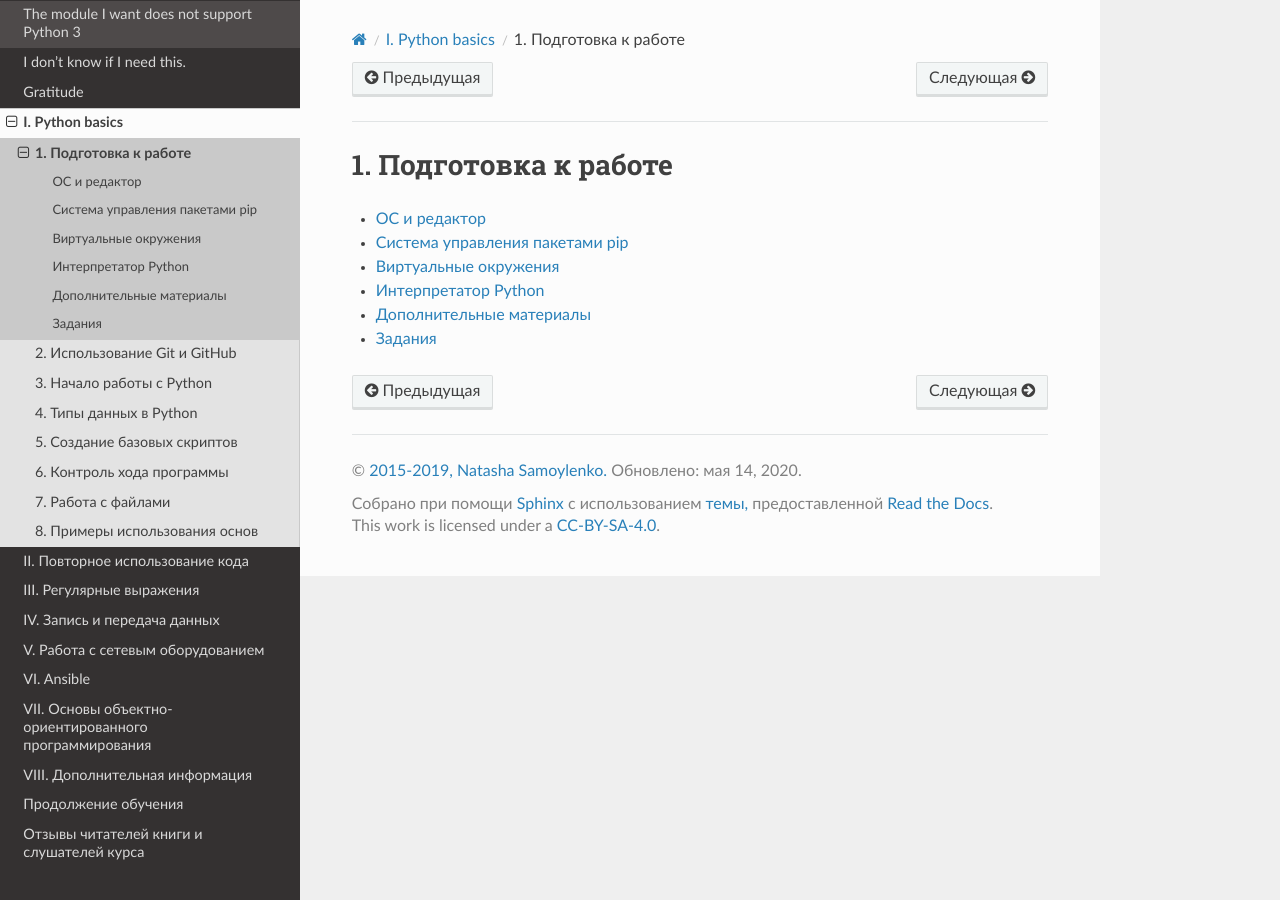
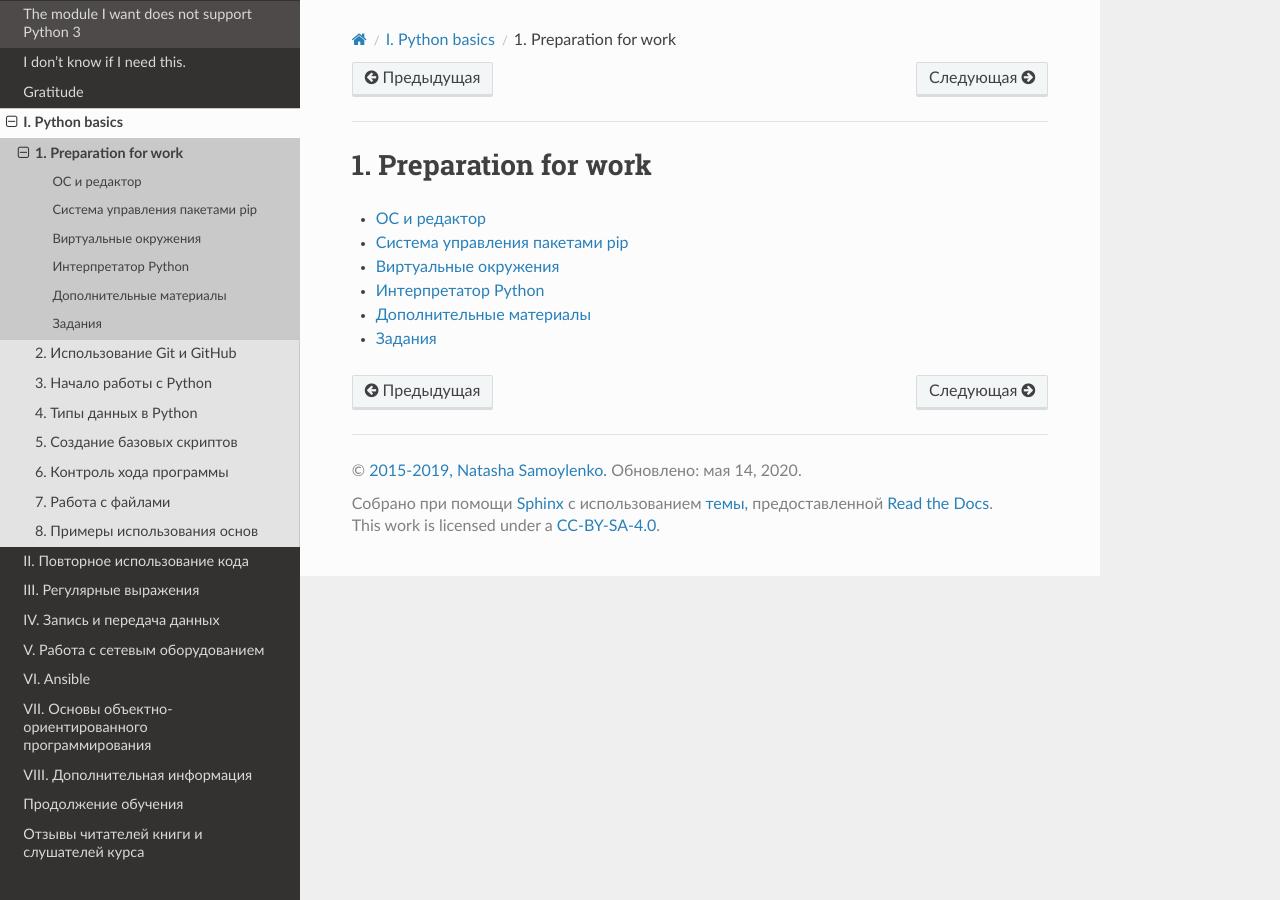
Before and after one commit to Aidar5/nattoeng, a Sphinx documentation site: the page built from docs/source/book/01_intro/index.rst, in a window 1280 px wide. Built offline with Sphinx 7.4.7 and the Read the Docs theme 2.0.0, drawn with Linux system fonts in a browser that asks for light colours; pages that are not in the unit, such as notebooks, are missing from menus.

Commit message:
Update index.rst

```diff
--- a/docs/source/book/01_intro/index.rst
+++ b/docs/source/book/01_intro/index.rst
@@ -4,7 +4,7 @@
 
 .. _intro_index:
 
-1. Подготовка к работе
+1. Preparation for work
 **********************
 
 .. toctree::
```
